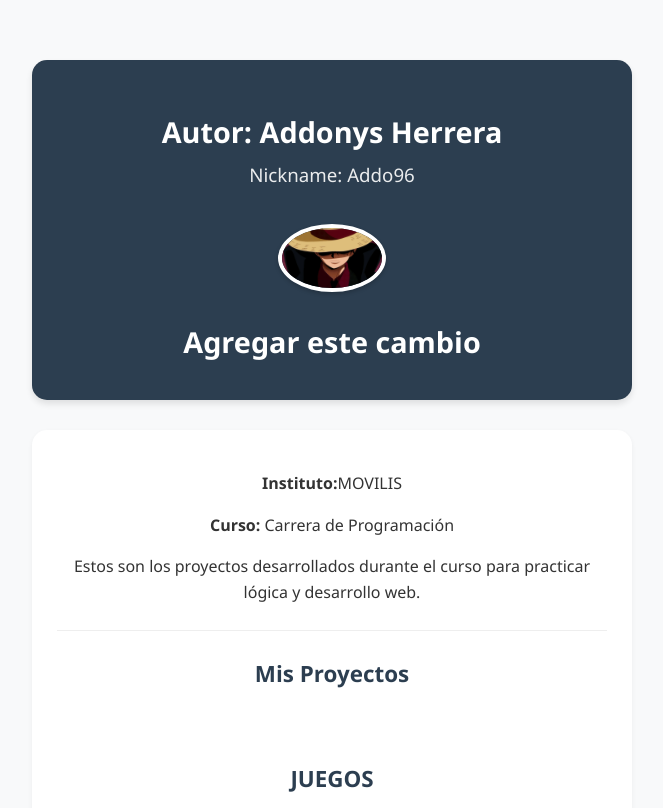
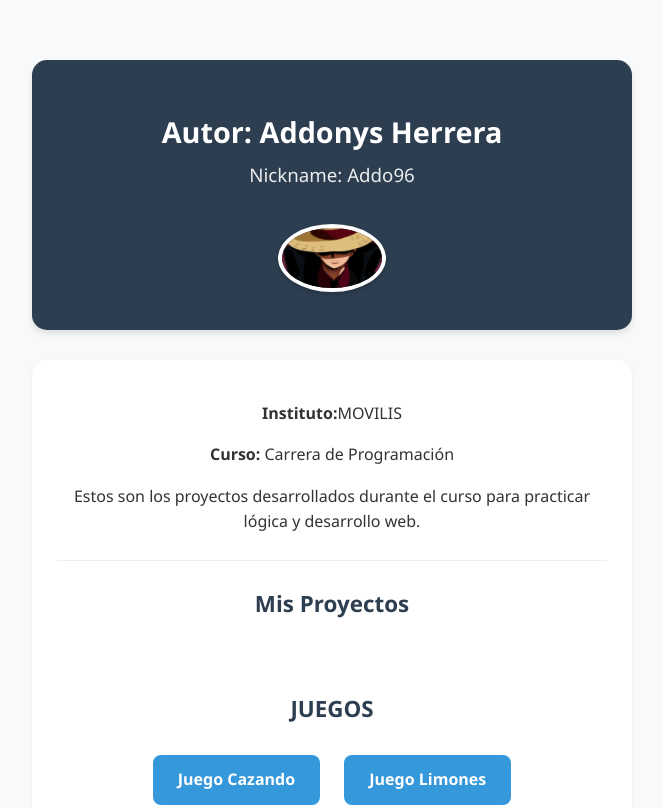
Before and after one commit to Addo1996/menu, a plain HTML site: page index.html in a window 1280 px wide. Shown: the top 808 px of the page, without its empty margins (308-971 px from the left). Drawn offline with Linux system fonts and the light colour scheme.

Commit message:
revertir cambio prueba

```diff
--- a/index.html
+++ b/index.html
@@ -10,7 +10,6 @@
         <h1>Autor: Addonys Herrera</h1>
         <h3>Nickname: Addo96</h3>
         <img src="addo1.gif" width="100" alt="Avatar animado de Addonys">
-        <h1>Agregar este cambio</h1>
     </header>
 
     <div class="content-section">
```
